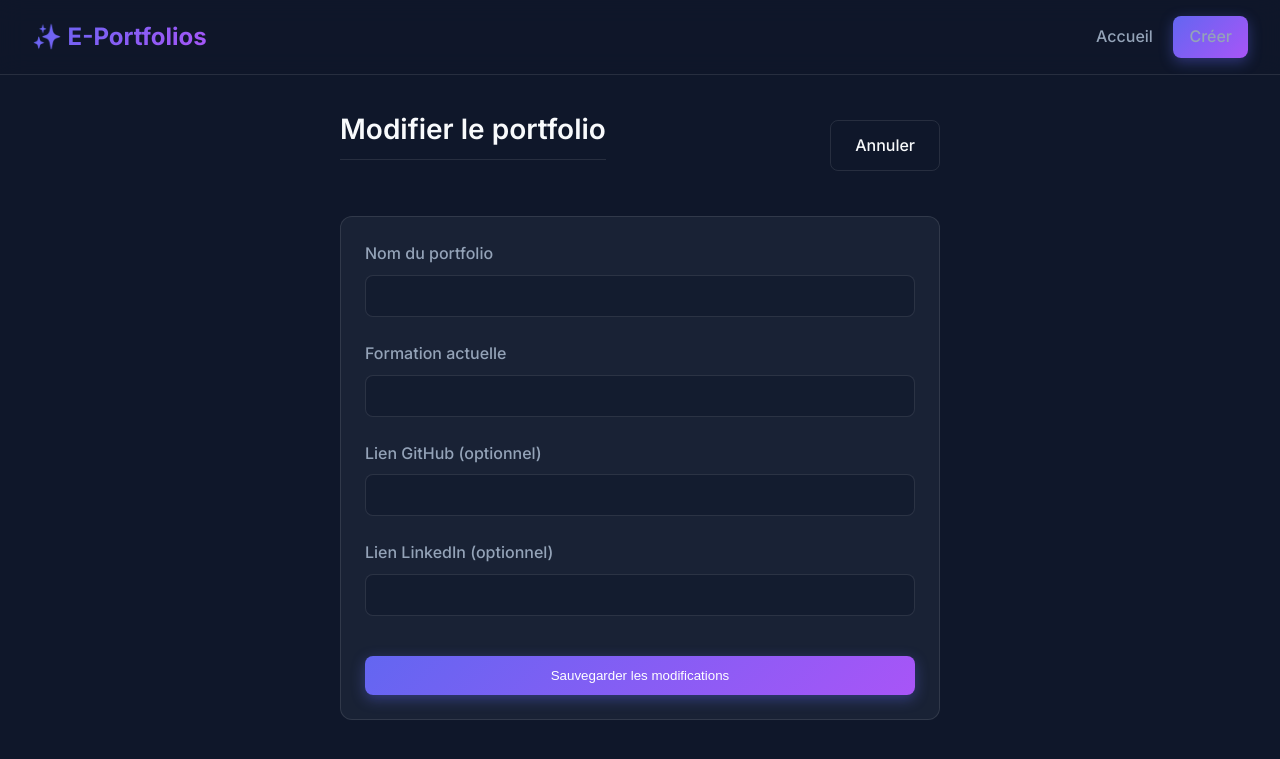
After one commit to martindmv/E-Portifolio, a FastAPI app: template templates/edit_portfolio.html in a window 1280 px wide. The commit adds this page. Shown: the top 759 px of the page. Run offline with FastAPI, Linux system fonts and the light colour scheme; the template is opened without the code that fills it, so the values that code supplies are empty.

Commit message:
Modifier un portfolio

```diff
--- a/main.py
+++ b/main.py
@@ -141,6 +141,39 @@ def create_portfolio_page(request: Request):
     return templates.TemplateResponse(request=request, name="create_portfolio.html")
 
 
+# Page pour éditer un portfolio
+
+
+@app.get("/portfolios/{portfolio_id}/edit", response_class=HTMLResponse)
+def edit_portfolio_page(request: Request, portfolio_id: int, session: SessionDep):
+    portfolio = session.get(Portfolio, portfolio_id)
+    if not portfolio:
+        raise HTTPException(status_code=404, detail="Portfolio not found")
+    return templates.TemplateResponse(
+        request=request, name="edit_portfolio.html", context={"portfolio": portfolio}
+    )
+
+
+@app.post("/portfolios/{portfolio_id}/edit")
+def update_portfolio(
+    portfolio_id: int,
+    session: SessionDep,
+    name: str = Form(...),
+    formation: str = Form(...),
+    github: str | None = Form(None),
+    linkedin: str | None = Form(None),
+):
+    portfolio = session.get(Portfolio, portfolio_id)
+    if not portfolio:
+        raise HTTPException(status_code=404, detail="Portfolio not found")
+    portfolio.name = name
+    portfolio.formation = formation
+    portfolio.github = github
+    portfolio.linkedin = linkedin
+    session.commit()
+    return RedirectResponse(url=f"/portfolios/{portfolio_id}", status_code=303)
+
+
 @app.get("/portfolios/{portfolio_id}", response_class=HTMLResponse)
 def read_portfolio(request: Request, portfolio_id: int, session: SessionDep):
     portfolio = session.get(Portfolio, portfolio_id)
@@ -159,6 +192,9 @@ def delete_portfolio(portfolio_id: int, session: SessionDep):
     session.delete(portfolio)
     session.commit()
     return {"ok": True}
+
+
+# supprimer un portfolio
 
 
 @app.post("/portfolios/{portfolio_id}/delete")
--- /dev/null
+++ b/templates/edit_portfolio.html
@@ -0,0 +1,40 @@
+{% extends "base.html" %}
+
+{% block title %}Modifier {{ portfolio.name }}{% endblock %}
+
+{% block content %}
+<div class="animate-fade-in" style="max-width: 600px; margin: 0 auto;">
+    <div style="display: flex; justify-content: space-between; align-items: center;">
+        <h2>Modifier le portfolio</h2>
+        <a href="/portfolios/{{ portfolio.id }}" class="btn btn-secondary">Annuler</a>
+    </div>
+
+    <div class="card delay-1 animate-fade-in" style="opacity: 0; margin-top: 2rem;">
+        <form action="/portfolios/{{ portfolio.id }}/edit" method="post">
+            <div class="form-group">
+                <label for="name">Nom du portfolio</label>
+                <input type="text" id="name" name="name" value="{{ portfolio.name }}" required>
+            </div>
+
+            <div class="form-group">
+                <label for="formation">Formation actuelle</label>
+                <input type="text" id="formation" name="formation" value="{{ portfolio.formation }}" required>
+            </div>
+
+            <div class="form-group">
+                <label for="github">Lien GitHub (optionnel)</label>
+                <input type="url" id="github" name="github" value="{{ portfolio.github or '' }}">
+            </div>
+
+            <div class="form-group">
+                <label for="linkedin">Lien LinkedIn (optionnel)</label>
+                <input type="url" id="linkedin" name="linkedin" value="{{ portfolio.linkedin or '' }}">
+            </div>
+
+            <button type="submit" class="btn" style="width: 100%; margin-top: 1rem;">
+                Sauvegarder les modifications
+            </button>
+        </form>
+    </div>
+</div>
+{% endblock %}
```
Also changed, not shown: templates/portfolio_detail.html (+16 -0 lines).
